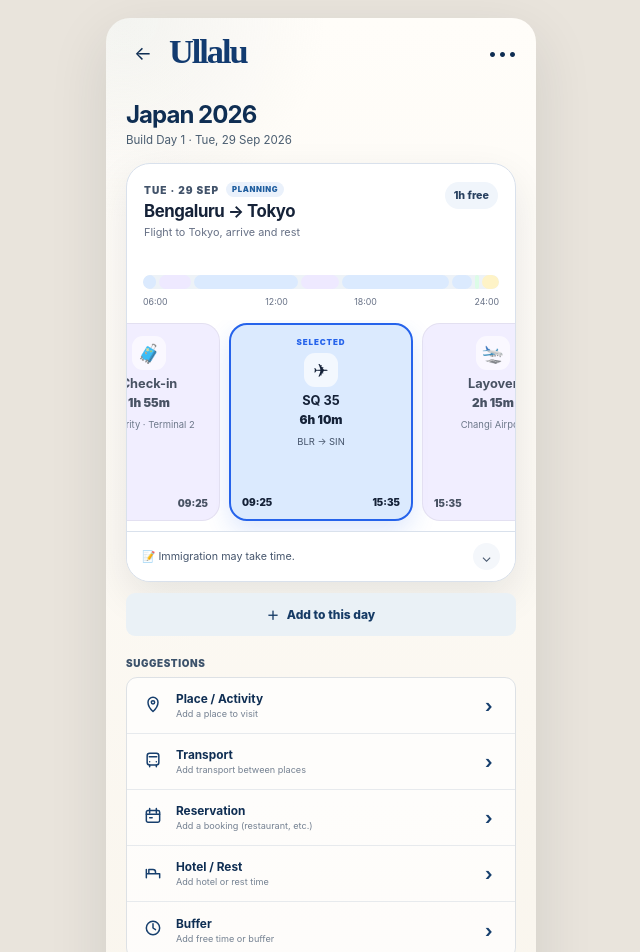
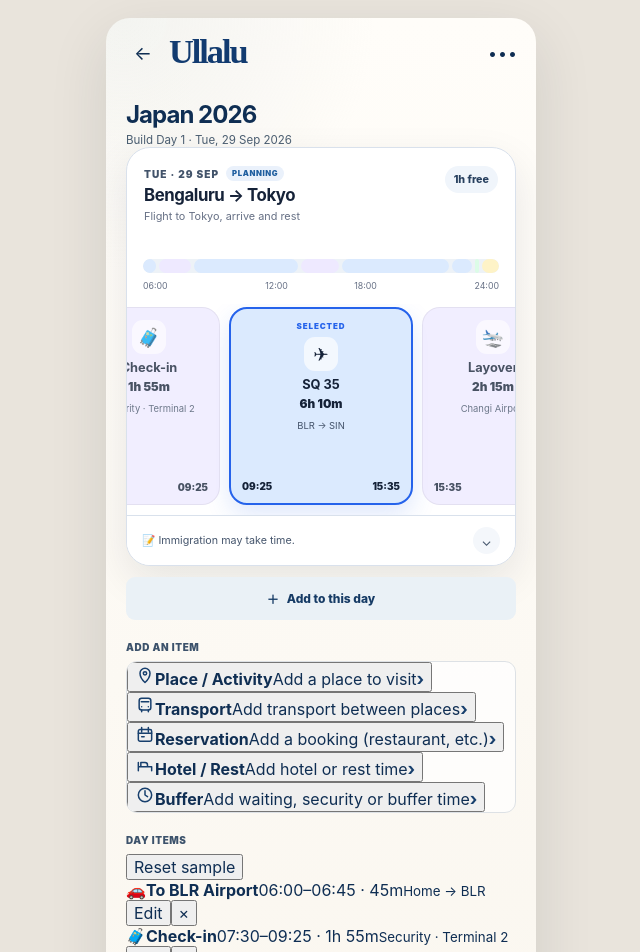
Before and after one commit to brijbh/ullalu, a Next.js app: page /trip/japan-2026/day/1 in a window 1280 px wide. Shown: the top 952 px of the page, without its empty margins (319-959 px from the left). Built offline with nearby package versions, Linux system fonts and the light colour scheme.

Commit message:
feat: make day composer editable and persistent

```diff
--- a/app/trip/japan-2026/day/1/page.tsx
+++ b/app/trip/japan-2026/day/1/page.tsx
@@ -1,155 +1,268 @@
+"use client";
+
+import { FormEvent, useEffect, useMemo, useState } from "react";
+import Link from "next/link";
 import styles from "../../../../JourneyFlow.module.css";
-import DayCard, { type DayCardSegment } from "../../../../components/DayCard";
+import DayCard, { type DayCardSegmentKind } from "../../../../components/DayCard";
 import { AppHeader, SuggestionIcon } from "../../../../components/JourneyUI";
+import {
+  DEFAULT_DAY1_SEGMENTS,
+  durationLabel,
+  freeTimeLabel,
+  getDay1Segments,
+  getDraft,
+  iconForKind,
+  minutesBetween,
+  saveDay1Segments,
+  type PlannerSegment,
+  type TripDraft,
+} from "../../../../lib/tripSession";
 
 const suggestions = [
-  ["place", "Place / Activity", "Add a place to visit"],
-  ["transport", "Transport", "Add transport between places"],
-  ["reservation", "Reservation", "Add a booking (restaurant, etc.)"],
-  ["rest", "Hotel / Rest", "Add hotel or rest time"],
-  ["buffer", "Buffer", "Add free time or buffer"],
+  ["place", "Place / Activity", "Add a place to visit", "activity"],
+  ["transport", "Transport", "Add transport between places", "travel"],
+  ["reservation", "Reservation", "Add a booking (restaurant, etc.)", "reservation"],
+  ["rest", "Hotel / Rest", "Add hotel or rest time", "rest"],
+  ["buffer", "Buffer", "Add waiting, security or buffer time", "buffer"],
 ] as const;
 
-const planningSegments: DayCardSegment[] = [
-  {
-    kind: "travel",
-    icon: "🚗",
-    title: "To BLR Airport",
-    duration: "45m",
-    start: "06:00",
-    end: "06:45",
-    detail: "Home → BLR",
-    weight: .75,
-    width: 138,
-  },
-  {
-    kind: "buffer",
-    icon: "🧳",
-    title: "Check-in",
-    duration: "1h 55m",
-    start: "07:30",
-    end: "09:25",
-    detail: "Security · Terminal 2",
-    weight: 1.92,
-    width: 142,
-  },
-  {
-    kind: "travel",
-    icon: "✈",
-    title: "SQ 35",
-    duration: "6h 10m",
-    start: "09:25",
-    end: "15:35",
-    detail: "BLR → SIN",
-    weight: 6.17,
-    width: 184,
-  },
-  {
-    kind: "buffer",
-    icon: "🛬",
-    title: "Layover",
-    duration: "2h 15m",
-    start: "15:35",
-    end: "17:50",
-    detail: "Changi Airport",
-    weight: 2.25,
-    width: 142,
-  },
-  {
-    kind: "travel",
-    icon: "✈",
-    title: "SQ 12",
-    duration: "6h 20m",
-    start: "17:50",
-    end: "14:10 +1",
-    detail: "SIN → NRT",
-    weight: 6.33,
-    width: 184,
-  },
-  {
-    kind: "travel",
-    icon: "🚆",
-    title: "To hotel",
-    duration: "1h 10m",
-    start: "14:10",
-    end: "15:20",
-    detail: "NRT → Shinjuku",
-    weight: 1.17,
-    width: 146,
-  },
-  {
-    kind: "activity",
-    icon: "🏨",
-    title: "Check-in",
-    duration: "15m",
-    start: "15:20",
-    end: "15:35",
-    detail: "Hotel Gracery",
-    weight: .25,
-    width: 132,
-  },
-  {
-    kind: "free",
-    icon: "◷",
-    title: "Free time",
-    duration: "~1h",
-    start: "15:35",
-    end: "16:35",
-    detail: "Explore nearby",
-    weight: 1,
-    width: 132,
-  },
-];
+type EditorState = {
+  id?: string;
+  kind: DayCardSegmentKind;
+  title: string;
+  start: string;
+  end: string;
+  detail: string;
+};
+
+const blankEditor: EditorState = {
+  kind: "activity",
+  title: "",
+  start: "10:00",
+  end: "11:00",
+  detail: "",
+};
 
 export default function DayComposerPage() {
+  const [draft, setDraft] = useState<TripDraft>(getDraft());
+  const [segments, setSegments] = useState<PlannerSegment[]>(DEFAULT_DAY1_SEGMENTS);
+  const [editor, setEditor] = useState<EditorState | null>(null);
+  const [saved, setSaved] = useState(false);
+
+  useEffect(() => {
+    setDraft(getDraft());
+    setSegments(getDay1Segments());
+  }, []);
+
+  const freeTime = useMemo(() => freeTimeLabel(segments), [segments]);
+
+  function openNew(kind: DayCardSegmentKind) {
+    const suggestion = suggestions.find((item) => item[3] === kind);
+    setEditor({
+      ...blankEditor,
+      kind,
+      title: suggestion ? suggestion[1].replace("Place / Activity", "Activity").replace("Hotel / Rest", "Hotel / Rest") : "",
+    });
+  }
+
+  function openEdit(segment: PlannerSegment) {
+    setEditor({
+      id: segment.id,
+      kind: segment.kind,
+      title: segment.title,
+      start: segment.start,
+      end: segment.end.replace(" +1", ""),
+      detail: segment.detail,
+    });
+  }
+
+  function saveEditor(event: FormEvent<HTMLFormElement>) {
+    event.preventDefault();
+    if (!editor) return;
+    const minutes = minutesBetween(editor.start, editor.end);
+    const next: PlannerSegment = {
+      id: editor.id ?? `segment-${Date.now()}`,
+      kind: editor.kind,
+      icon: iconForKind(editor.kind),
+      title: editor.title.trim() || "Untitled item",
+      duration: durationLabel(minutes),
+      start: editor.start,
+      end: editor.end,
+      detail: editor.detail.trim() || "No details yet",
+      weight: Math.max(.25, minutes / 60),
+      width: Math.max(132, Math.min(184, 122 + minutes / 8)),
+    };
+
+    const updated = editor.id
+      ? segments.map((segment) => segment.id === editor.id ? next : segment)
+      : [...segments, next];
+
+    updated.sort((a, b) => a.start.localeCompare(b.start));
+    setSegments(updated);
+    saveDay1Segments(updated);
+    setEditor(null);
+    setSaved(true);
+    window.setTimeout(() => setSaved(false), 1600);
+  }
+
+  function removeSegment(id: string) {
+    const updated = segments.filter((segment) => segment.id !== id);
+    setSegments(updated);
+    saveDay1Segments(updated);
+  }
+
+  function resetDay() {
+    setSegments(DEFAULT_DAY1_SEGMENTS);
+    saveDay1Segments(DEFAULT_DAY1_SEGMENTS);
+  }
+
   return (
     <main className={styles.screen}>
       <section className={styles.phonePage}>
         <div className={styles.content}>
-          <AppHeader backHref="/new-trip/storage" menu />
+          <AppHeader backHref="/trip/japan-2026" menu />
 
           <div className={styles.tripHead}>
             <div>
-              <h1>Japan 2026</h1>
+              <h1>{draft.name || "Japan 2026"}</h1>
               <p>Build Day 1 · Tue, 29 Sep 2026</p>
             </div>
+            {saved ? <span className={styles.savedPill}>Saved</span> : null}
           </div>
 
-          <div style={{ marginTop: 16 }}>
+          <div className={styles.composerCardWrap}>
             <DayCard
               mode="planning"
               dayLabel="TUE · 29 SEP"
               route="Bengaluru → Tokyo"
               subtitle="Flight to Tokyo, arrive and rest"
-              freeTime="1h"
-              segments={planningSegments}
-              selectedIndex={2}
+              freeTime={freeTime}
+              segments={segments}
+              selectedIndex={Math.min(2, Math.max(0, segments.length - 1))}
               note="Immigration may take time."
             />
           </div>
 
-          <button className={styles.secondaryButton} type="button"><span aria-hidden="true">＋</span> Add to this day</button>
+          <button className={styles.secondaryButton} type="button" onClick={() => openNew("activity")}>
+            <span aria-hidden="true">＋</span> Add to this day
+          </button>
 
-          <p className={styles.sectionLabel}>SUGGESTIONS</p>
+          <p className={styles.sectionLabel}>ADD AN ITEM</p>
           <div className={styles.suggestionList}>
-            {suggestions.map(([kind, title, detail]) => (
-              <div className={styles.suggestion} key={title}>
-                <div className={styles.suggestionIcon}><SuggestionIcon kind={kind} /></div>
-                <div>
+            {suggestions.map(([iconKind, title, detail, segmentKind]) => (
+              <button className={styles.suggestionButton} type="button" key={title} onClick={() => openNew(segmentKind)}>
+                <span className={styles.suggestionIcon}><SuggestionIcon kind={iconKind} /></span>
+                <span className={styles.suggestionCopy}>
                   <strong>{title}</strong>
                   <span>{detail}</span>
-                </div>
+                </span>
                 <b className={styles.suggestionArrow} aria-hidden="true">›</b>
-              </div>
+              </button>
+            ))}
+          </div>
+
+          <div className={styles.composerSectionHead}>
+            <p className={styles.sectionLabel}>DAY ITEMS</p>
+            <button type="button" onClick={resetDay}>Reset sample</button>
+          </div>
+          <div className={styles.composerItems}>
+            {segments.map((segment) => (
+              <article className={styles.composerItem} key={segment.id}>
+                <span className={styles.composerItemIcon} aria-hidden="true">{segment.icon}</span>
+                <span className={styles.composerItemCopy}>
+                  <strong>{segment.title}</strong>
+                  <span>{segment.start}–{segment.end} · {segment.duration}</span>
+                  <small>{segment.detail}</small>
+                </span>
+                <span className={styles.composerItemActions}>
+                  <button type="button" onClick={() => openEdit(segment)}>Edit</button>
+                  <button type="button" onClick={() => removeSegment(segment.id)} aria-label={`Delete ${segment.title}`}>×</button>
+                </span>
+              </article>
             ))}
           </div>
 
           <div className={styles.freeTime}>
             <span>Calculated free time today</span>
-            <strong>1h</strong>
+            <strong>{freeTime}</strong>
           </div>
+
+          <Link className={styles.primaryButton} href="/trip/japan-2026">
+            Done with Day 1 <span aria-hidden="true">→</span>
+          </Link>
         </div>
       </section>
+
+      {editor ? (
+        <div className={styles.composerOverlay} role="presentation" onMouseDown={(event) => {
+          if (event.currentTarget === event.target) setEditor(null);
+        }}>
+          <form className={styles.composerSheet} onSubmit={saveEditor}>
+            <div className={styles.composerSheetHead}>
+              <div>
+                <small>{editor.id ? "EDIT ITEM" : "ADD ITEM"}</small>
+                <h2>{editor.id ? editor.title : "Add to Day 1"}</h2>
+              </div>
+              <button type="button" onClick={() => setEditor(null)} aria-label="Close">×</button>
+            </div>
+
+            <div className={styles.field}>
+              <label htmlFor="item-kind">Type</label>
+              <select
+                id="item-kind"
+                className={styles.input}
+                value={editor.kind}
+                onChange={(event) => setEditor({ ...editor, kind: event.target.value as DayCardSegmentKind })}
+              >
+                <option value="activity">Place / Activity</option>
+                <option value="travel">Transport</option>
+                <option value="reservation">Reservation</option>
+                <option value="rest">Hotel / Rest</option>
+                <option value="buffer">Buffer</option>
+                <option value="free">Free time</option>
+              </select>
+            </div>
+
+            <div className={styles.field}>
+              <label htmlFor="item-title">Title</label>
+              <input
+                id="item-title"
+                className={styles.input}
+                value={editor.title}
+                onChange={(event) => setEditor({ ...editor, title: event.target.value })}
+                placeholder="e.g. TeamLab Borderless"
+                required
+              />
+            </div>
+
+            <div className={styles.composerTimeGrid}>
+              <div className={styles.field}>
+                <label htmlFor="item-start">Start</label>
+                <input id="item-start" type="time" className={styles.input} value={editor.start} onChange={(event) => setEditor({ ...editor, start: event.target.value })} required />
+              </div>
+              <div className={styles.field}>
+                <label htmlFor="item-end">End</label>
+                <input id="item-end" type="time" className={styles.input} value={editor.end} onChange={(event) => setEditor({ ...editor, end: event.target.value })} required />
+              </div>
+            </div>
+
+            <div className={styles.field}>
+              <label htmlFor="item-detail">Details</label>
+              <input
+                id="item-detail"
+                className={styles.input}
+                value={editor.detail}
+                onChange={(event) => setEditor({ ...editor, detail: event.target.value })}
+                placeholder="Location, booking, transport, notes…"
+              />
+            </div>
+
+            <button className={styles.primaryButton} type="submit">
+              {editor.id ? "Save changes" : "Add to day"}
+            </button>
+          </form>
+        </div>
+      ) : null}
     </main>
   );
 }
```
